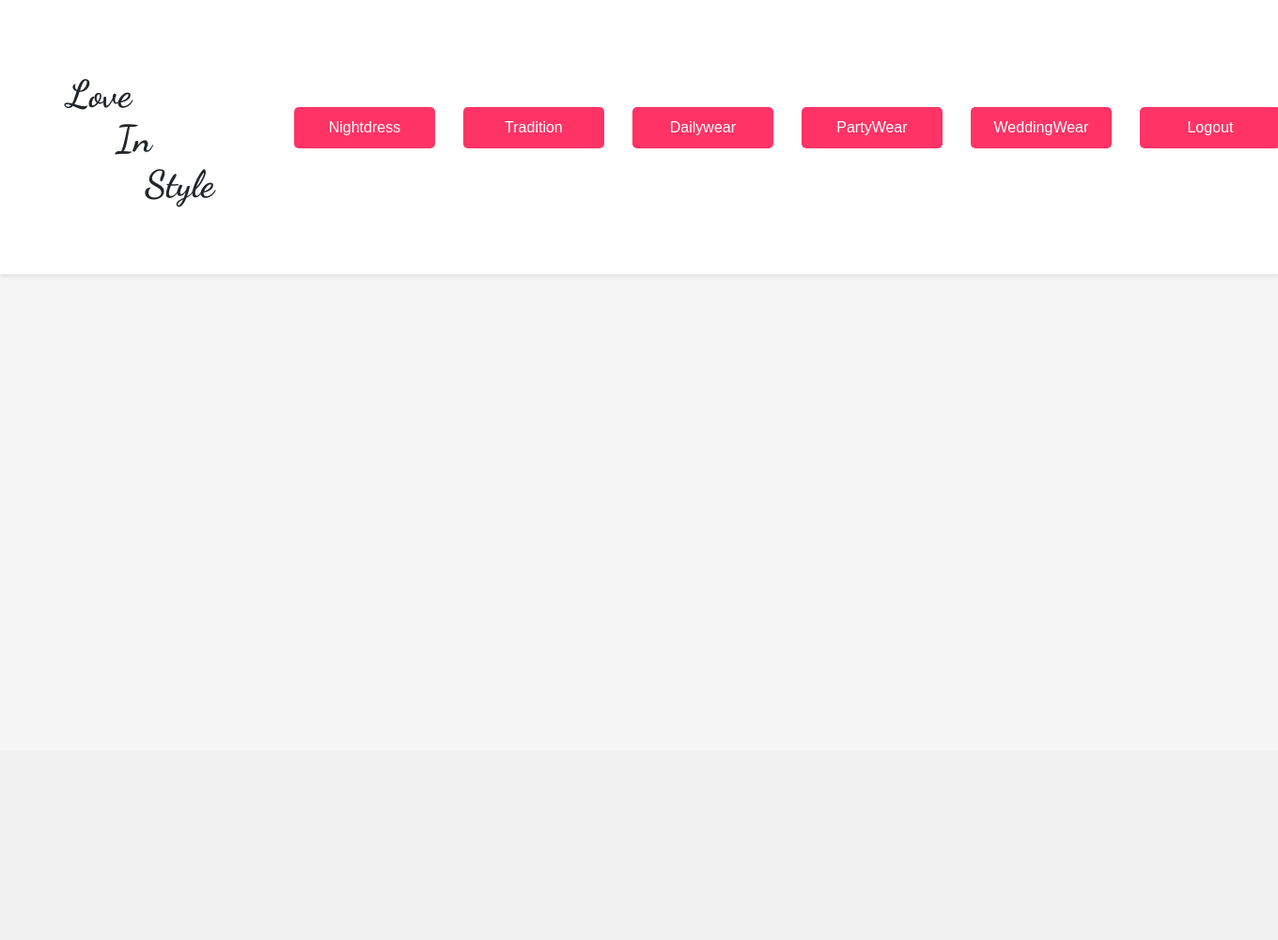
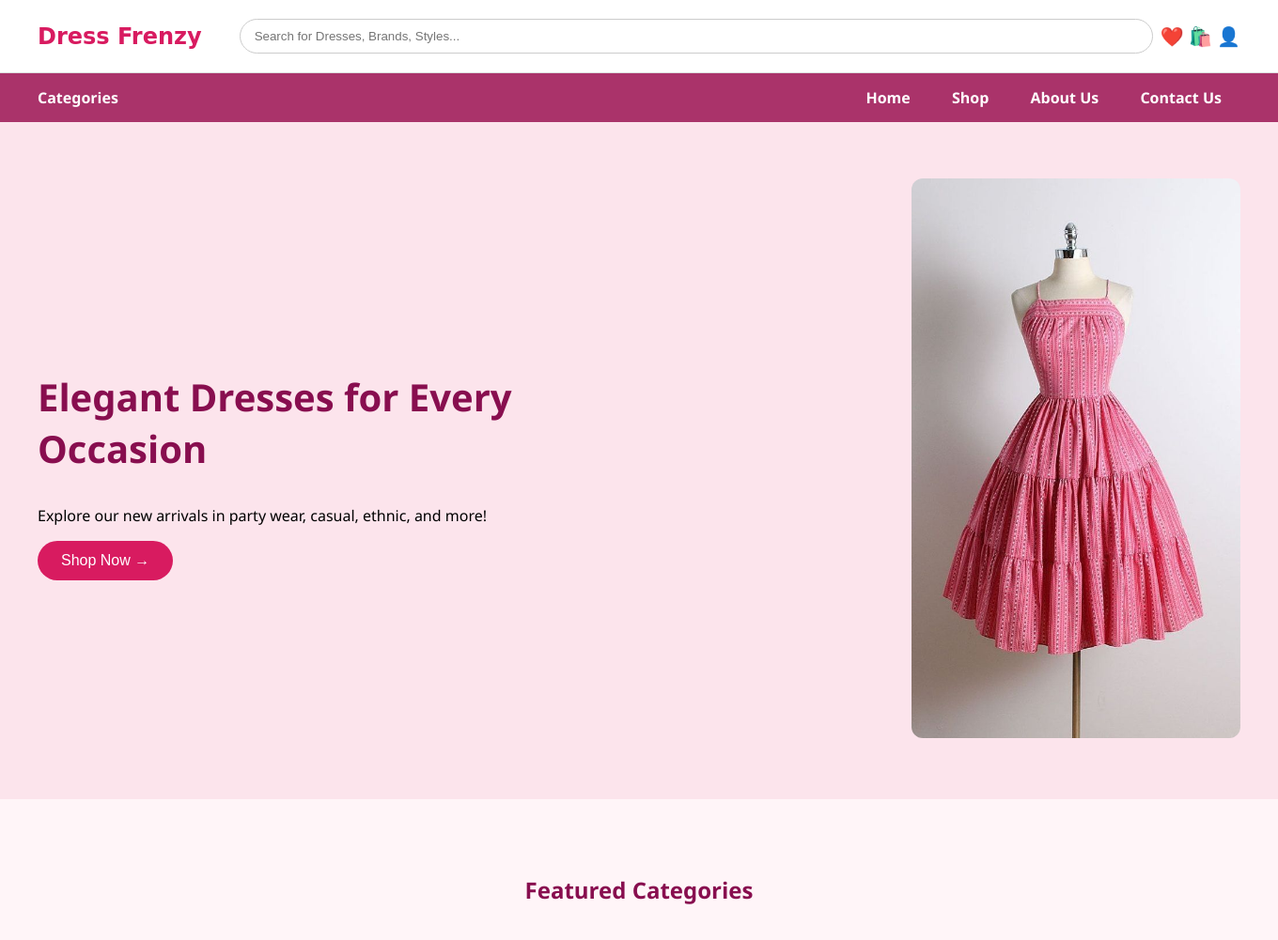
Before and after one commit to githubbhoomi/fashionfrenzy, a Django app: page /mentypeofdress in a window 1360 px wide. Shown: the top 1001 px of the page at 94% size. Before the commit the page ends 293 px from the top, so only its background shows below. Run offline with Django 4.2, Linux system fonts and the light colour scheme.

Commit message:
First commit

```diff
--- a/app1/admin.py
+++ b/app1/admin.py
@@ -5,4 +5,4 @@ admin.site.register(User)
 admin.site.register(profile)
 admin.site.register(Dresses)
 admin.site.register(booked)
-admin.site.register(Cart)
+# admin.site.register(Cart)
--- a/app1/templates/men.html
+++ b/app1/templates/men.html
@@ -1,189 +1,199 @@
+
 
  {% load static %}
 <!DOCTYPE html>
 <html lang="en">
 <head>
   <meta charset="UTF-8">
-    <meta name="viewport" content="width=device-width, initial-scale=1.0">
-    <title>Dress Catalog</title>
-    <!-- Add your custom CSS here -->
-    <link rel="stylesheet" href="https://cdn.jsdelivr.net/npm/bootstrap@5.3.0/dist/css/bootstrap.min.css">
+  <title>Dress Frenzy – Fashion for Everyone</title>
   <style>
-        /* Custom CSS for your dress
-         website */
-
-        @import url('https://fonts.googleapis.com/css2?family=Dancing+Script:wght@700&display=swap');
-
     body {
-            background-color: #f5f5f5;
-            font-family: Arial, sans-serif;
+      font-family: 'Segoe UI', sans-serif;
+      margin: 0;
+      background-color: #fff;
     }
-
     header {
+      display: flex;
+      justify-content: space-between;
+      align-items: center;
+      padding: 20px 40px;
       background-color: #ffffff;
-            box-shadow: 0px 2px 5px rgba(0, 0, 0, 0.1);
-            padding: 20px 0;
+      border-bottom: 1px solid #ddd;
     }
-
+    .logo {
+      font-size: 24px;
+      font-weight: bold;
+      color: #d81b60;
+      font-family: cursive;
+    }
+    .search-bar {
+      flex: 1;
+      margin: 0 40px;
+    }
+    .search-bar input {
+      width: 100%;
+      padding: 10px 15px;
+      border-radius: 20px;
+      border: 1px solid #ccc;
+    }
+    .icons {
+      display: flex;
+      gap: 20px;
+      font-size: 20px;
+    }
     .navbar {
-            background-color: #ffffff;
+      display: flex;
+      background-color: #aa336a;
+      padding: 15px 40px;
+      color: white;
+      justify-content: space-between;
+      align-items: center;
+    }
+    .navbar a {
+      color: white;
+      text-decoration: none;
+      margin: 0 20px;
+      font-weight: bold;
+    }
+    .hero {
+      display: flex;
+      align-items: center;
+      justify-content: space-between;
+      background: #fce4ec;
+      padding: 60px 40px;
+    }
+    .hero-text {
+      max-width: 50%;
+    }
+    .hero-text h1 {
+      font-size: 40px;
+      color: #880e4f;
+    }
+    .hero-text button {
+      padding: 12px 25px;
+      background-color: #d81b60;
+      color: white;
       border: none;
-            margin-bottom: 20px;
-            flex-wrap: nowrap; /* Prevent navbar items from wrapping */
+      border-radius: 25px;
+      font-size: 16px;
+      cursor: pointer;
     }
-
-        .navbar .nav-item {
-            margin: 0 15px;
+    .hero-img img {
+      width: 350px;
+      border-radius: 12px;
     }
-
-        .navbar .nav-item button {
-            background-color: #ff3366;
-            color: #ffffff;
-            border: none;
-            border-radius: 5px;
-            padding: 10px 20px;
-            cursor: pointer;
-            font-size: 16px;
-            transition: background-color 0.3s ease;
-            width: 150px; /* Set a fixed width for all buttons */
-        }
-
-        .navbar .nav-item button:hover {
-            background-color: #ff0055;
-        }
-
-        .dress-card {
-            background-color: #ffffff;
-            border: 1px solid #e0e0e0;
-            border-radius: 10px;
-            padding: 20px;
-            margin-bottom: 20px;
-            transition: box-shadow 0.3s ease;
-        }
-
-        .dress-card:hover {
-            box-shadow: 0px 2px 10px rgba(0, 0, 0, 0.2);
-        }
-
-        .dress-image {
-            max-width: 100%;
-            height: auto;
-            border-radius: 10px;
-        }
-
-        .dress-info h3 {
-            font-size: 1.5rem;
-            margin-top: 10px;
-            color: #333333;
-        }
-
-        .dress-info p {
-            font-size: 1rem;
-            color: #555555;
-        }
-
-        .price {
-            font-size: 1.2rem;
-            font-weight: bold;
-            color: #ff3366;
-            margin-top: 10px;
-        }
-
-        .head{
-            font-family: 'Dancing Script', cursive;
+    a :hover{
+      transform: scale(1.05);
+      transition: transform 0.3s;
 
     }
 
-        .btn-book {
-            background-color: #ff3366;
-            color: #ffffff;
-            border: none;
-            border-radius: 5px;
-            padding: 10px 20px;
-            cursor: pointer;
-            font-size: 16px;
-            transition: background-color 0.3s ease;
-            width: 100%; /* Set a fixed width for all buttons */
-        }
-
-        .btn-book:hover {
-            background-color: #ff0055;
+    a{
+      text-decoration: none;
     }
   </style>
 </head>
 <body>
+
 <header>
-        <div class="container">
-            <div class="row justify-content-center">
-                <div class="col-md-6">
-                    <form method="POST" action="mentypeofdress">
-                        {% csrf_token %}
-                        <ul class="navbar justify-content-center list-unstyled">
-                            <div class="head">
-                                <pre class="head"><h1 style="margin-left:-119px;padding-right:70px;">
-                    Love
-                         In
-                            Style</h1></pre></div>
-
-                            <li class="nav-item">
-                                <button type="submit" class="btn" name="type" value="nightdress">Nightdress</button>
-                            </li>
-                            <li class="nav-item">
-                                <button type="submit" class="btn" name="type" value="traditional">Tradition</button>
-                            </li>
-                            <li class="nav-item">
-                                <button type="submit" class="btn" name="type" value="dailywear">Dailywear</button>
-                            </li>
-                            <li class="nav-item">
-                                <button type="submit" class="btn" name="type" value="partywear">PartyWear</button>
-                            </li>
-                            <li class="nav-item">
-                                <button type="submit" class="btn" name="type" value="weddingwear">WeddingWear</button>
-                            </li>
-                            <li class="nav-item">
-                                <button type="button" class="btn"><a href="logout1" style="color:white;text-decoration:none;">Logout</a></button>
-                            </li>
-                        </ul>
-                    </form>
+  <div class="logo">Dress Frenzy</div>
+  <div class="search-bar">
+    <input type="text" placeholder="Search for Dresses, Brands, Styles...">
   </div>
-            </div>
+  <div class="icons">
+    ❤️ 🛍️ 👤
   </div>
 </header>
 
-    <div class="container mt-4">
-        <div class="row">
-            {% for dress in dresses %}
-            <div class="col-md-4">
-                <div class="dress-card">
-                    <img class="dress-image" src="{{ dress.image.url }}" alt="{{ dress.name }}">
-                    <div class="dress-info">
-                        <p class="title"><span style="text-transform:uppercase;"><b>{{ dress.title }}</b></spam></p>
-                        <p class="price">Price: ${{ dress.price }}</p>
-                        <h3>{{ dress.description }}</h3>
-                        <form method="POST" action="booking">
-                            {% csrf_token %}
-                            <label for="dress_size">Dress Available:</label>
-                        <div id="dress_size">
-                            {% for size in dress.dress_size %}
-                                <input type="radio" name="dress_size" value="{{ size }}">{{size}}<br>
-                            {% endfor %}
-                        </div>
-                            <input type="radio" name="dress_size" value="{{ size }}" style="display:none;">
-                            <input type="hidden" value="{{ dress.dressid }}" name="id"/>
-                            {% comment %} <input type="hidden" value="{{size}}" name="dress_size"/> {% endcomment %}
-                            <button type="submit" class="btn btn-book" name="book">Book Now</button>
-                        </form>
-                    </div>
-                </div>
-            </div>
-            {% endfor %}
+<div class="navbar">
+  <div><strong>Categories</strong></div>
+  <div>
+    <a href="#">Home</a>
+    <a href="#">Shop</a>
+    <a href="#">About Us</a>
+    <a href="#">Contact Us</a>
   </div>
 </div>
 
-    <!-- Bootstrap JS (optional) -->
-    <script src="https://cdn.jsdelivr.net/npm/bootstrap@5.3.0/dist/js/bootstrap.min.js"></script>
+<section class="hero">
+  <div class="hero-text">
+    <h1>Elegant Dresses for Every Occasion</h1>
+    <p>Explore our new arrivals in party wear, casual, ethnic, and more!</p>
+    <button>Shop Now →</button>
+  </div>
+  <div class="hero-img">
 
-    <!-- Your custom JavaScript here (if needed) -->
+    <img src="./skirt.jpg" alt="Fashion Banner">
+  </div>
+</section>
+<!-- Featured Categories -->
+<section style="padding: 60px 40px; background-color: #fff5f8;">
+  <h2 style="text-align: center; color: #880e4f; margin-bottom: 40px;">Featured Categories</h2>
+  <div style="display: flex; justify-content: space-around; flex-wrap: wrap; gap: 30px;">
+    <div style="text-align: center;">
+      <a href="./index.html">
+      <img src="{% static 'images/mengroomdress.jpg' %}g" alt="Traditional Wear" style="width: 200px; border-radius: 10px;">
+      <h3 style="color: #d81b60;">Traditional</h3></a>
+    </div>
+    <div style="text-align: center;">
+      <a href="./index.html">
+      <img src="{% static 'images/partywear' %}" alt="Party Wear" style="width: 200px; border-radius: 10px;">
+      <h3 style="color: #d81b60;">Party</h3></a>
+    </div>
+    <div style="text-align: center;">
+      <a href="./index.html">
+      <img src="{% static 'images/mencasual.jpg' %}" alt="Casual Wear" style="width: 200px; border-radius: 10px;">
+      <h3 style="color: #d81b60;">Casual</h3></a>
+    </div>
+    <div style="text-align: center;">
+      <a href="./index.html">
+      <img src="{% static 'images/weddingwear.jpg' %}" alt="Wedding Wear" style="width: 200px; border-radius: 10px;">
+      <h3 style="color: #d81b60;">Wedding</h3></a>
+    </div>
+  </div>
+</section>
+
+<!-- Product Highlights -->
+<section style="padding: 60px 40px; background-color: #fce4ec;">
+  <h2 style="text-align: center; color: #880e4f; margin-bottom: 40px;">Trending Now</h2>
+  <div style="display: grid; grid-template-columns: repeat(auto-fit, minmax(200px, 1fr)); gap: 30px;">
+    <div style="background: #fff; border-radius: 10px; padding: 15px; text-align: center; box-shadow: 0 2px 6px rgba(0,0,0,0.1);">
+      <a href="./index.html">
+      <img src="{% static 'images/watches.jpg' %}" alt="Dress 1" style="width: 100%; border-radius: 8px;">
+      <h4 style="color: #d81b60;">Rose Gown</h4></a>
+
+    </div>
+    <div style="background: #fff; border-radius: 10px; padding: 15px; text-align: center; box-shadow: 0 2px 6px rgba(0,0,0,0.1);">
+      <a href="./index.html">
+      <img src="{% static 'images/menjewellery.jpg' %}" alt="Dress 2" style="width: 100%; border-radius: 8px;">
+      <h4 style="color: #d81b60;">Floral Kurti</h4></a>
+
+    </div>
+    <div style="background: #fff; border-radius: 10px; padding: 15px; text-align: center; box-shadow: 0 2px 6px rgba(0,0,0,0.1);">
+      <a href="./index.html">
+      <img src="{% static 'images/boysshoe.jpg' %}" alt="Dress 3" style="width: 100%; border-radius: 8px;">
+      <h4 style="color: #d81b60;">Elegant Saree</h4></a>
+
+    </div>
+    <div style="background: #fff; border-radius: 10px; padding: 15px; text-align: center; box-shadow: 0 2px 6px rgba(0,0,0,0.1);">
+      <a href="./index.html">
+      <img src="{% static 'images/westerndress.jpg' %}" alt="Dress 4" style="width: 100%; border-radius: 8px;">
+      <h4 style="color: #d81b60;">Western Dress</h4></a>
+
+    </div>
+  </div>
+</section>
+
+<!-- Footer -->
+<footer style="background-color: #aa336a; color: white; padding: 40px 40px; text-align: center;">
+  <p style="margin-bottom: 10px;">&copy; 2025 Dress Frenzy. All rights reserved.</p>
+  <div style="margin-bottom: 10px;">
+    <a href="#" style="color: white; margin: 0 10px; text-decoration: none;">Privacy Policy</a> |
+    <a href="#" style="color: white; margin: 0 10px; text-decoration: none;">Terms of Service</a>
+  </div>
+  <div style="font-size: 20px;">❤️ 🛍️ 👗</div>
+</footer>
+
 </body>
 {% if messages %}
         <script>
--- a/app1/urls.py
+++ b/app1/urls.py
@@ -26,10 +26,13 @@ path("",views.login,name="login"),
 path("login",views.login,name="login"),
 #  path("",views.home,name="home"),
  path("home",views.home,name="home"),
- path("category/<str:type>",views.category,name="category"),
- path("men",views.men,name="men"),
- path("women",views.women,name="women"),
- path("kids",views.kids,name="kids"),
+#  path("category/<str:type>/",views.category,name="category"),
+     path("category/<str:category_type>/", views.category, name="category"),
+#  path("men",views.men,name="men"),
+#  path("women",views.women,name="women"),
+#  path("kids",views.kids,name="kids"),-
+
+
     # path("traditional",views.traditional,name="traditional"),
     # path("kurtha",views.kurtha,name="kurtha"),
     # path("Partywear",views.Partywear,name="Partywear"),
--- a/app1/views.py
+++ b/app1/views.py
@@ -84,19 +84,78 @@ def login(request):
             return render(request,'home.html')
     return render(request,'home.html')
 
-def category(request,type=None):
-    if request.method=="POST":
-        dress=Dresses.objects.filter(type=type)
-        context={"dresses":dress}
-        return render(request,'women.html',context)
-    return render(request,'women.html')
+# def category(request,type=None):
+#     if request.method=="POST":
+#         dress=Dresses.objects.filter(type=type)
+#         context={"dresses":dress}
+#         return render(request,'women.html',context)
+#     return render(request,'women.html')
+
+
+from collections import defaultdict
+def category(request,category_type=None):
+    print(category_type)
+    if category_type=='women':
+        dresses = Dresses.objects.filter(main_category='women')
+
+        # Group by dress_type
+        grouped = defaultdict(list)
+        for dress in dresses:
+            grouped[dress.dress_type].append(dress)
+
+        # Pass the grouped dresses to template
+        return render(request, 'women.html', {
+            "grouped_dresses": dict(grouped)
+        })
+
+        # return render(request, 'women.html', {"grouped_dresses": dict(grouped)})
+        # return render(request,'women.html',context={'images':women})
+    elif category_type=='men':
+        dresses = Dresses.objects.filter(main_category='women')
+        grouped = defaultdict(list)
+        for dress in dresses:
+            grouped[dress.dress_type].append(dress)
+
+        # Pass the grouped dresses to template
+        return render(request, 'women.html', {
+            "grouped_dresses": dict(grouped)
+        })
+    elif category_type=='boykid':
+        boykid=Dresses.objects.get(main_category='boykid')
+        print(boykid)
+        return render(request,'women.html',context={'images':boykid})
+    elif category_type=='girlkid':
+        girlkid=Dresses.objects.get(main_category='girlkid')
+        print(girlkid)
+        return render(request,'women.html',context={'images':girlkid})
+    elif category_type=='homeacc':
+        homeacc=Dresses.objects.get(main_category='homeacc')
+        print(homeacc)
+        return render(request,'women.html',context={'images':homeacc})
+    elif category_type=='gifts':
+        gifts=Dresses.objects.get(main_category='gifts')
+        print(gifts)
+        return render(request,'women.html',context={'images':gifts})
+    elif category_type=='jewellery':
+        jewellery=Dresses.objects.get(main_category='jewellery')
+        print(jewellery)
+        return render(request,'women.html',context={'images':jewellery})
+    return render(request,'other.html')
 
 
 
 
 
+from django.shortcuts import render
+from .models import Dresses
 
-
+# def category(request, main_category=None, dress_type=None):
+#     if main_category:
+#         queryset = Dresses.objects.filter(main_category=main_category)
+#         if dress_type:
+#             queryset = queryset.filter(dress_type=dress_type)
+#         return render(request, "category.html", {"images": queryset})
+#     return render(request, "other.html")
 
 
 def men(request):
@@ -251,8 +310,9 @@ def image(request):
             user=request.user
             useremail=user.email
             print(user.email)
-            all_image=images(dressid=id,image=image,title=title,price=price,type=type,dress_for=dress_for,dress_size=dress_size,description=description,loggeduser=useremail)
+            all_image=Dresses(dressid=id,image=image,title=title,price=price,type=type,dress_for=dress_for,dress_size=dress_size,description=description,loggeduser=useremail)
             all_image.save()
+            messages.success(request,'Dress inserted successfully')
         # if type=="traditional":
         #     td=tradition(image=image,price=price)
         #     td.save()
@@ -268,7 +328,7 @@ def image(request):
         # elif type=="weddindwears":
         #     td=tradition(image=image,price=price)
         #     td.save()
-        messages.success(request,'Dress inserted successfully')
+
         return render(request,'image.html',context)
 
 
```
Also changed, not shown: app1/models.py (+59 -3 lines), app1/templates/home.html (+15 -9 lines), app1/templates/image.html (+49 -52 lines), app1/templates/women.html (+10 -8 lines), app1/migrations/0009_remove_dresses_dress_for_remove_dresses_type_and_more.py (added), app1/migrations/0010_alter_dresses_description_alter_dresses_dressid.py (added), app1/static/images/boykidweddingwear.jpg (renamed from app1/static/images/weddingwear.jpg), app1/static/images/menformal.jpg (added), app1/static/images/menfunctionwear.jpg (added), app1/static/images/wedding.jpg (added), db.sqlite3. Lines whose indentation alone changed are shown as unchanged.
